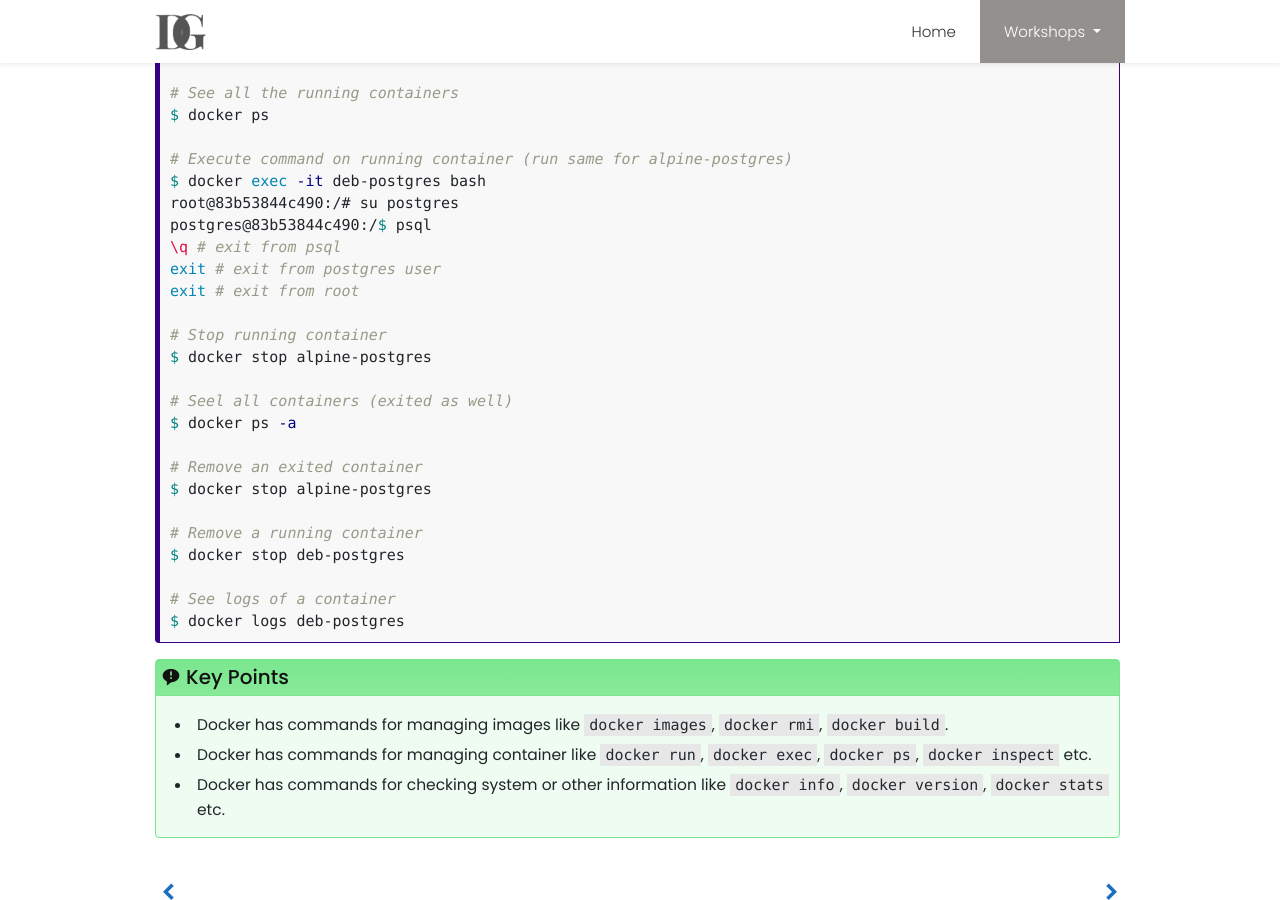
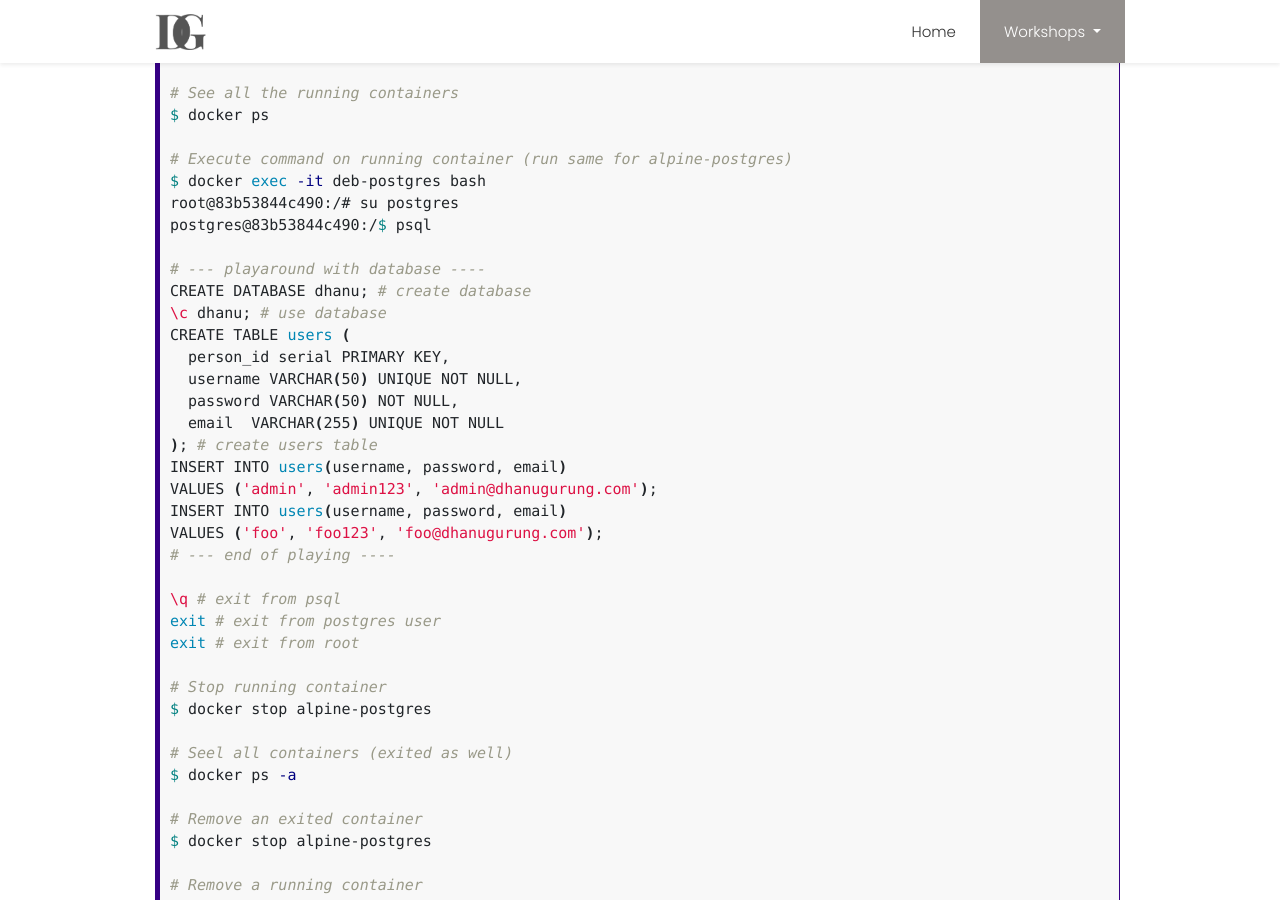
Before and after one commit to dhanusirorg/workshop, a Jekyll site: the page built from _docker/2021-08-02-basic-commands.md, in a window 1280 px wide and 900 px high, scrolled down 2079 px. Built offline with Jekyll 4.4.1, drawn with Linux system fonts in a browser that asks for light colours.

Commit message:
Updated postgres playground example

```diff
--- a/_docker/2021-08-02-basic-commands.md
+++ b/_docker/2021-08-02-basic-commands.md
@@ -68,6 +68,22 @@ $ docker ps
 $ docker exec -it deb-postgres bash
 root@83b53844c490:/# su postgres
 postgres@83b53844c490:/$ psql
+>
+# --- playaround with database ----
+CREATE DATABASE dhanu; # create database
+\c dhanu; # use database
+CREATE TABLE users (
+  person_id serial PRIMARY KEY,
+  username VARCHAR(50) UNIQUE NOT NULL,
+  password VARCHAR(50) NOT NULL,
+  email  VARCHAR(255) UNIQUE NOT NULL
+); # create users table
+INSERT INTO users(username, password, email)
+VALUES ('admin', 'admin123', 'admin@dhanugurung.com');
+INSERT INTO users(username, password, email)
+VALUES ('foo', 'foo123', 'foo@dhanugurung.com');
+# --- end of playing ----
+>
 \q # exit from psql
 exit # exit from postgres user
 exit # exit from root
```
